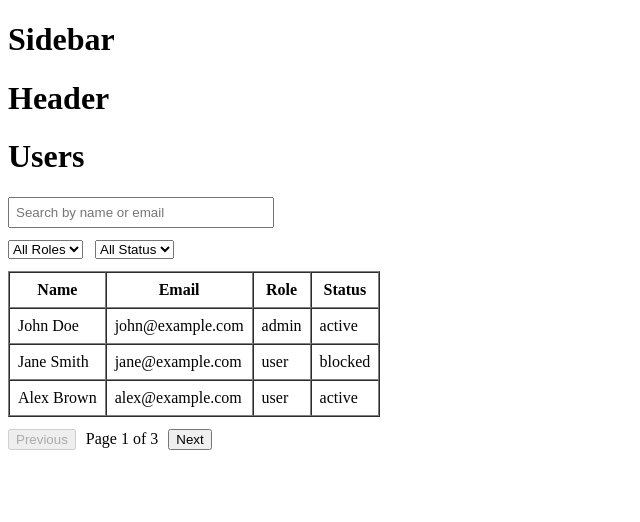
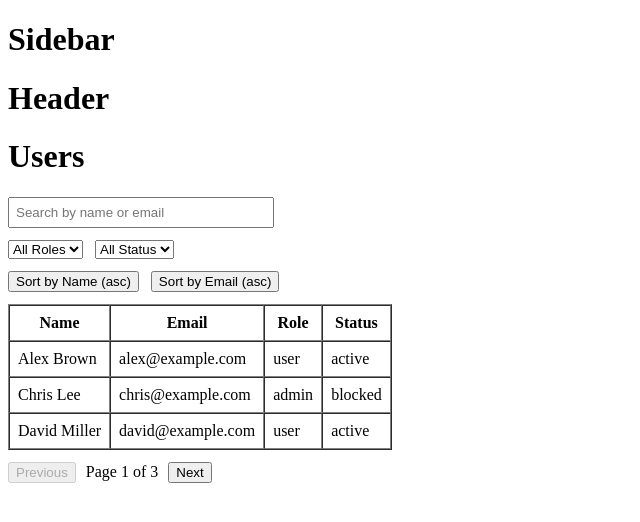
Before and after one commit to Shivam30Mishra/Production-Deployment-Admin-Dashboard, a React (Vite) app: page /users in a window 1280 px wide. Shown: the top 522 px of the page, without its empty margins (0-640 px from the left). Built offline with nearby package versions, Linux system fonts and the light colour scheme.

Commit message:
add sorting by name and email to users page

```diff
--- a/src/pages/Users/Users.jsx
+++ b/src/pages/Users/Users.jsx
@@ -31,31 +31,42 @@ function Users() {
   const [roleFilter, setRoleFilter] = useState("all");
   const [statusFilter, setStatusFilter] = useState("all");
 
+  // sorting
+  const [sortBy, setSortBy] = useState("name"); // "name" | "email"
+  const [sortOrder, setSortOrder] = useState("asc"); // "asc" | "desc"
+
   // ---------------------------
-  // SEARCH + FILTER LOGIC
+  // SEARCH + FILTER
   // ---------------------------
   const filteredUsers = users.filter((user) => {
     const matchesSearch =
       user.name.toLowerCase().includes(debouncedSearchQuery.toLowerCase()) ||
       user.email.toLowerCase().includes(debouncedSearchQuery.toLowerCase());
 
-    const matchesRole =
-      roleFilter === "all" || user.role === roleFilter;
-
-    const matchesStatus =
-      statusFilter === "all" || user.status === statusFilter;
+    const matchesRole = roleFilter === "all" || user.role === roleFilter;
+    const matchesStatus = statusFilter === "all" || user.status === statusFilter;
 
     return matchesSearch && matchesRole && matchesStatus;
   });
 
   // ---------------------------
-  // PAGINATION LOGIC
+  // SORTING (NEW)
   // ---------------------------
-  const totalPages =
-    Math.ceil(filteredUsers.length / USERS_PER_PAGE) || 1;
+  const sortedUsers = [...filteredUsers].sort((a, b) => {
+    const valueA = a[sortBy].toLowerCase();
+    const valueB = b[sortBy].toLowerCase();
 
+    if (valueA < valueB) return sortOrder === "asc" ? -1 : 1;
+    if (valueA > valueB) return sortOrder === "asc" ? 1 : -1;
+    return 0;
+  });
+
+  // ---------------------------
+  // PAGINATION
+  // ---------------------------
+  const totalPages = Math.ceil(sortedUsers.length / USERS_PER_PAGE) || 1;
   const startIndex = (currentPage - 1) * USERS_PER_PAGE;
-  const currentUsers = filteredUsers.slice(
+  const currentUsers = sortedUsers.slice(
     startIndex,
     startIndex + USERS_PER_PAGE
   );
@@ -64,15 +75,11 @@ function Users() {
   // HANDLERS
   // ---------------------------
   function goToNextPage() {
-    if (currentPage < totalPages) {
-      setCurrentPage((prev) => prev + 1);
-    }
+    if (currentPage < totalPages) setCurrentPage((p) => p + 1);
   }
 
   function goToPreviousPage() {
-    if (currentPage > 1) {
-      setCurrentPage((prev) => prev - 1);
-    }
+    if (currentPage > 1) setCurrentPage((p) => p - 1);
   }
 
   function handleSearchChange(e) {
@@ -87,6 +94,17 @@ function Users() {
 
   function handleStatusChange(e) {
     setStatusFilter(e.target.value);
+    setCurrentPage(1);
+  }
+
+  function handleSort(column) {
+    if (sortBy === column) {
+      // toggle order
+      setSortOrder((prev) => (prev === "asc" ? "desc" : "asc"));
+    } else {
+      setSortBy(column);
+      setSortOrder("asc");
+    }
     setCurrentPage(1);
   }
 
@@ -121,6 +139,17 @@ function Users() {
         </select>
       </div>
 
+      {/* Sort Controls */}
+      <div style={{ marginBottom: "12px", display: "flex", gap: "12px" }}>
+        <button onClick={() => handleSort("name")}>
+          Sort by Name ({sortBy === "name" ? sortOrder : "asc"})
+        </button>
+
+        <button onClick={() => handleSort("email")}>
+          Sort by Email ({sortBy === "email" ? sortOrder : "asc"})
+        </button>
+      </div>
+
       {/* Table */}
       <Table>
         <TableHeader />
@@ -131,8 +160,7 @@ function Users() {
         </tbody>
       </Table>
 
-      {/* Empty State */}
-      {filteredUsers.length === 0 && <div>No users found</div>}
+      {sortedUsers.length === 0 && <div>No users found</div>}
 
       {/* Pagination */}
       <Pagination
```
